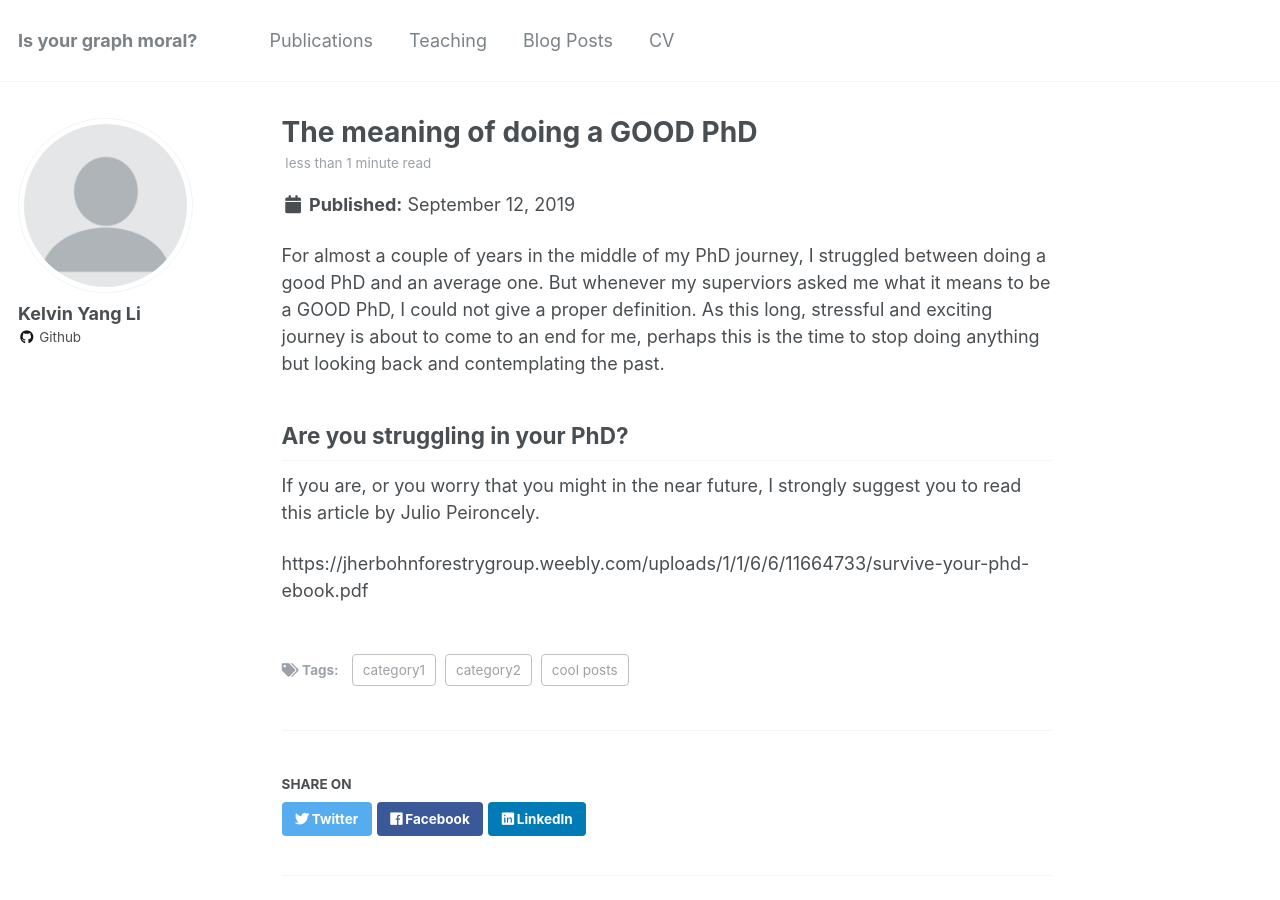
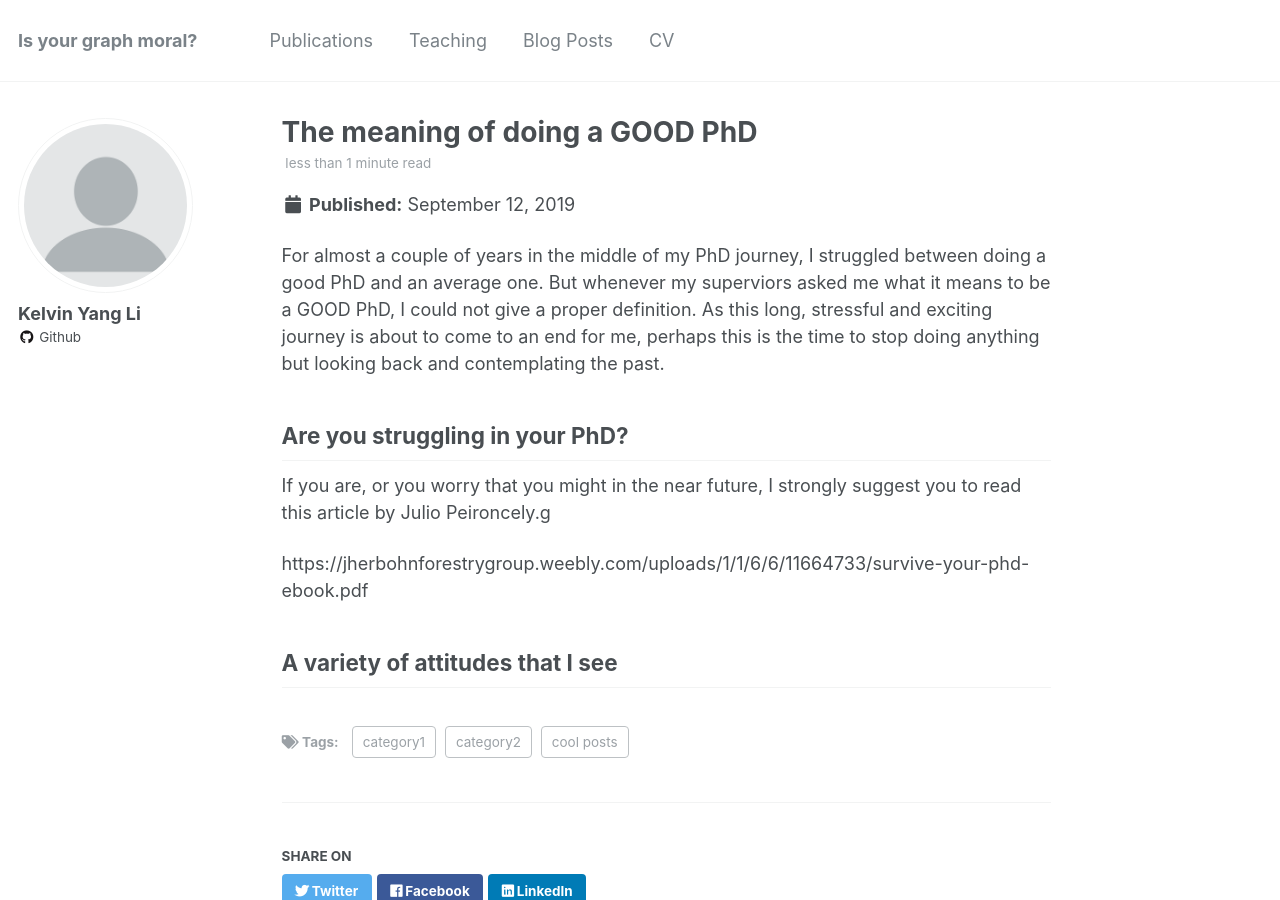
Before and after one commit to kelvinyangli/kelvinyangli.github.io, a Jekyll site: the page built from _posts/2019-09-12-blog-post-2.md, in a window 1280 px wide and 900 px high. Built offline with Jekyll 4.4.1, drawn with Linux system fonts in a browser that asks for light colours.

Commit message:
2nd post - 2

```diff
--- a/_posts/2019-09-12-blog-post-2.md
+++ b/_posts/2019-09-12-blog-post-2.md
@@ -13,6 +13,10 @@ For almost a couple of years in the middle of my PhD journey, I struggled betwee
 Are you struggling in your PhD?
 ------
 
-If you are, or you worry that you might in the near future, I strongly suggest you to read this article by Julio Peironcely.
+If you are, or you worry that you might in the near future, I strongly suggest you to read this article by Julio Peironcely.g
 
 https://jherbohnforestrygroup.weebly.com/uploads/1/1/6/6/11664733/survive-your-phd-ebook.pdf
+
+
+A variety of attitudes that I see
+------
```
